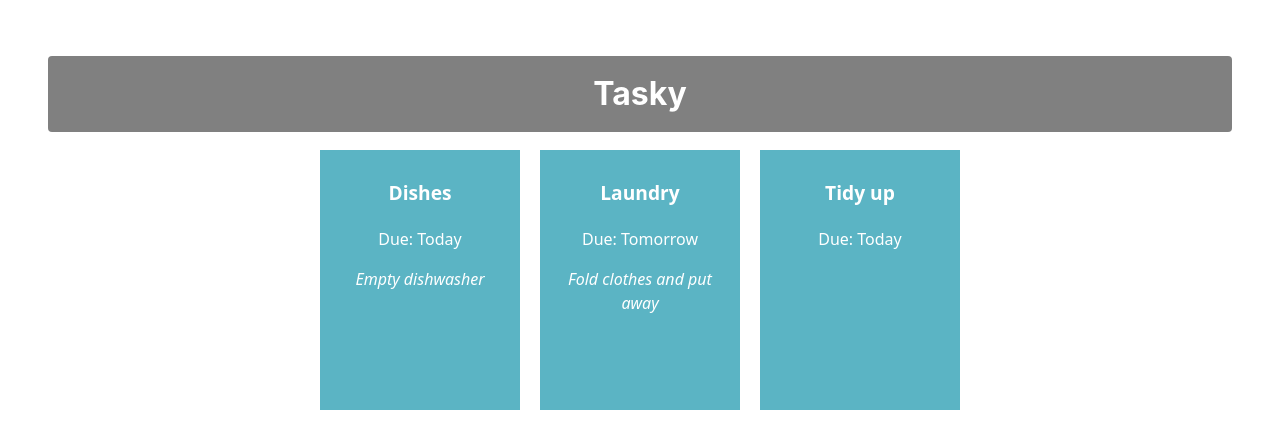
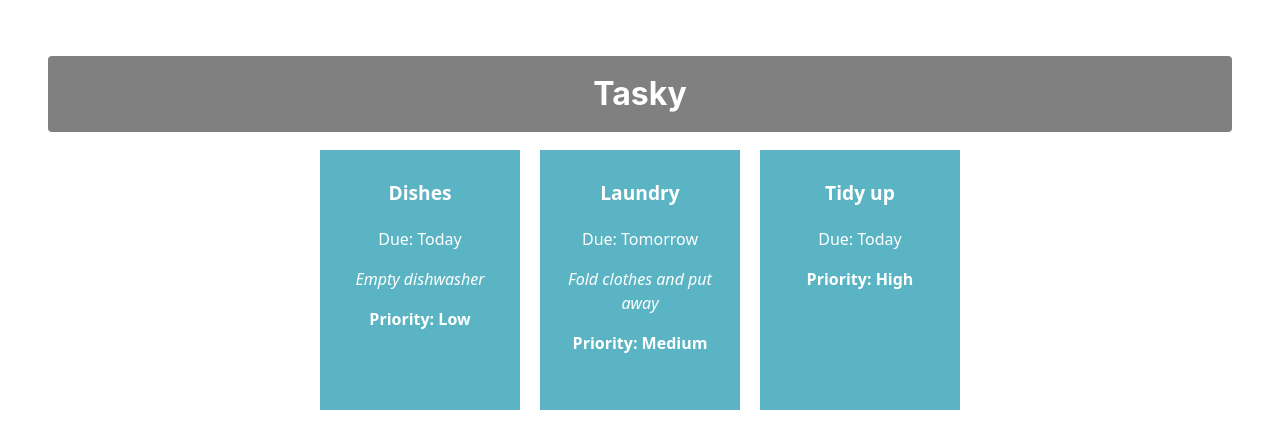
Before and after one commit to harryoshea20107680/react-basics-labs, a React (Vite) app in the folder taskyHOSHEA/: page / in a window 1280 px wide. Shown: the top 448 px of the page. Built offline with nearby package versions, Linux system fonts and the light colour scheme.

Commit message:
Tasky Lab 2a - Exercise done

```diff
--- a/taskyHOSHEA/src/App.css
+++ b/taskyHOSHEA/src/App.css
@@ -40,3 +40,6 @@
 .description {
   font-style: italic;
 }
+.priority {
+  font-weight: bold;
+}
--- a/taskyHOSHEA/src/App.jsx
+++ b/taskyHOSHEA/src/App.jsx
@@ -7,9 +7,9 @@
 
       const [ taskState, setTaskState ] = useState({
     tasks: [
-      { id: 1, title:"Dishes", description: "Empty dishwasher", deadline: "Today" },
-      { id: 2, title: "Laundry", description: "Fold clothes and put away", deadline: "Tomorrow" },
-      { id: 3, title: "Tidy up", deadline: "Today" }
+      { id: 1, title:"Dishes", description: "Empty dishwasher", deadline: "Today", priority: "Low"},
+      { id: 2, title: "Laundry", description: "Fold clothes and put away", deadline: "Tomorrow", priority: "Medium"},
+      { id: 3, title: "Tidy up", deadline: "Today", priority: "High"}
     ]
   });
 
@@ -23,11 +23,13 @@
       description={task.description}
       deadline={task.deadline}
       key={task.id}
+      priority={task.priority}
     />
   ))}
 
     </div>
   );
+
 }
 
 
--- a/taskyHOSHEA/src/components/Task.jsx
+++ b/taskyHOSHEA/src/components/Task.jsx
@@ -4,10 +4,11 @@
 
 
     return (
-    <div className="card">
+    <div className={`card ${props.priority}`}>
       <p className="title">{props.title}</p>
       <p>Due: {props.deadline}</p>
       <p className="description">{props.description}</p>
+      <p className="priority">Priority: {props.priority}</p>
     </div>
   );
 }
```
